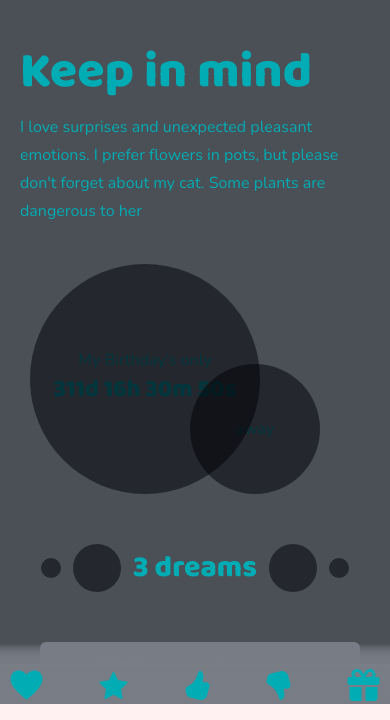
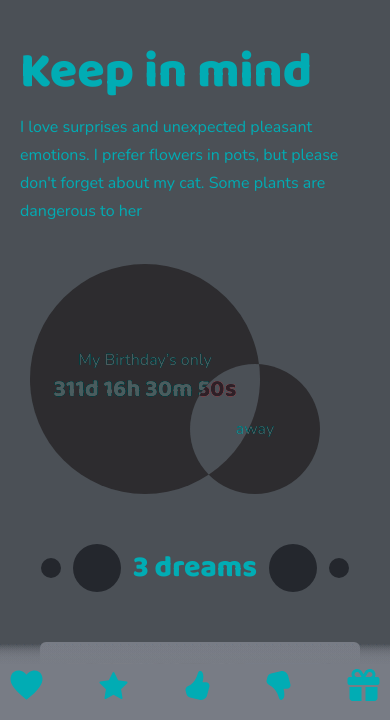
Before and after one commit to eugbabenko/wish-list, a plain HTML site: page index.html in a window 390 px wide. Both pictures are taken after a click on the picture 337 px from the left and 78 px from the top of the page. Shown: the part 124-844 px from the top of the page. Drawn offline with nearby package versions, Linux system fonts and the light colour scheme.

Commit message:
Fixed small bag (bottom pad, circle)

```diff
--- a/css/main.css
+++ b/css/main.css
@@ -163,6 +163,11 @@ html {
 
 .dark-theme .footer__social-items [d^=M0] {
     fill: var(--secondary-color);;
+ }
+
+.dark-theme .about__big-circle,
+.dark-theme .about__small-circle {
+    mix-blend-mode: difference;
  }
 
 .about__avatar {
@@ -526,7 +531,7 @@ html {
 
 .footer {
     background-color:var(--secondary-color);
-    height: 200px;
+    height: 210px;
 }
 
 .footer__logo {
@@ -686,7 +691,7 @@ html {
     }
     .header__menu {
         justify-content: space-between;
-        background: #FFF1F2;
+        background: var(--secondary-color);
         position: fixed;
         bottom: 0;
         left: 0;
```
